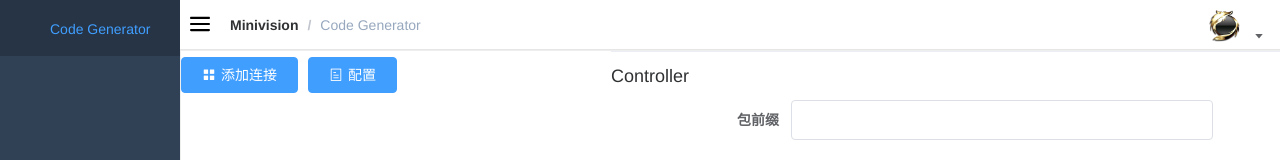
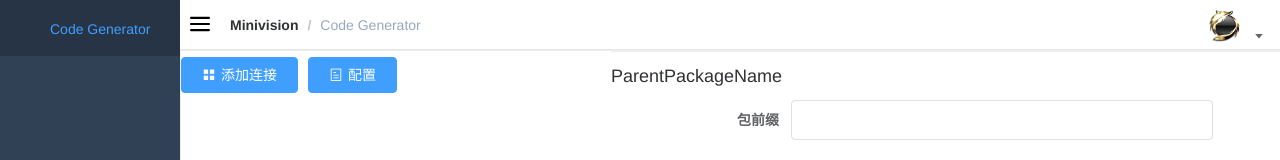
Before and after one commit to chenmi8090/reus-web, a Vue app: page /#/codeGenerate/codeGenerate in a window 1280 px wide. Shown: the top 160 px of the page. Built offline with nearby package versions, Linux system fonts and the light colour scheme; what vue-contextmenu, vue-easycm would draw is missing.

Commit message:
修改错误的提示

```diff
--- a/src/views/code/index.vue
+++ b/src/views/code/index.vue
@@ -233,7 +233,7 @@
     <el-container>
       <el-form :rules="rules" ref="form" :model="form" label-width="180px">
         <el-collapse v-model="activeNames" class="collapse-title">
-          <el-collapse-item title="Controller" name="1" accordion>
+          <el-collapse-item title="ParentPackageName" name="1" accordion>
             <el-row>
               <el-form-item label="包前缀">
                 <el-col :span="12">
```
